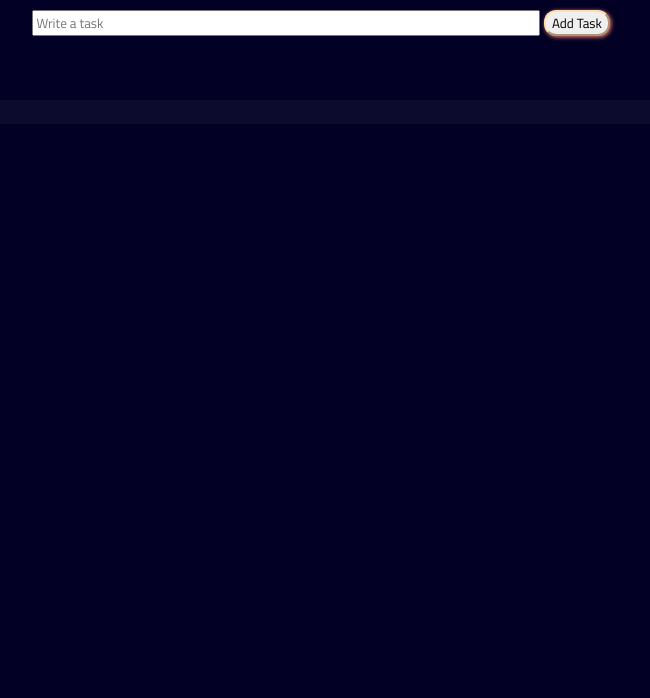
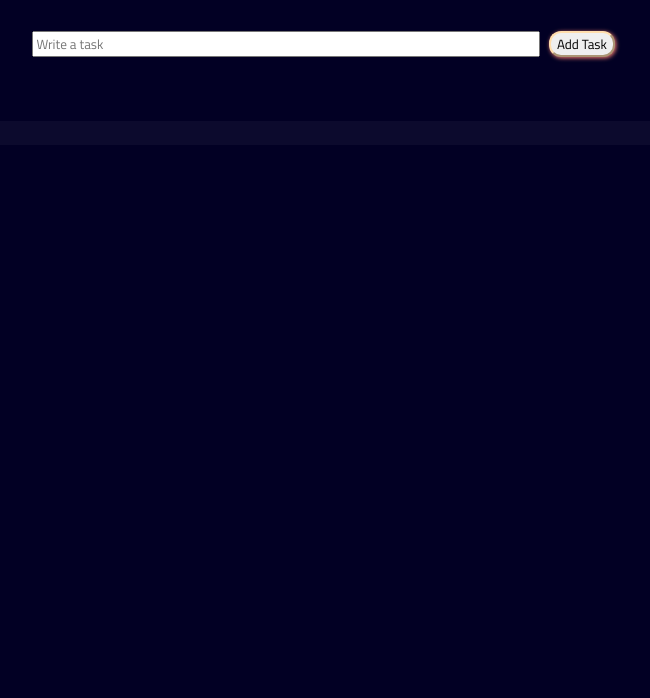
Before and after one commit to SmritiSrinivas3/To-Do-List, a plain HTML site: page index.html in a window 1280 px wide. Shown: the part 102-800 px from the top of the page, without its empty margins (326-976 px from the left). Drawn offline with Linux system fonts and the light colour scheme.

Commit message:
Update style.css

```diff
--- a/style.css
+++ b/style.css
@@ -31,6 +31,8 @@ button{
     cursor: pointer;
     border-color: navajowhite;
     box-shadow:  1px 1px 4px salmon;
+    margin-top: 21px;
+    margin-left: 5px;
 }
 .display-task{
     background-color: rgba(240, 255, 255, 0.041);
```
